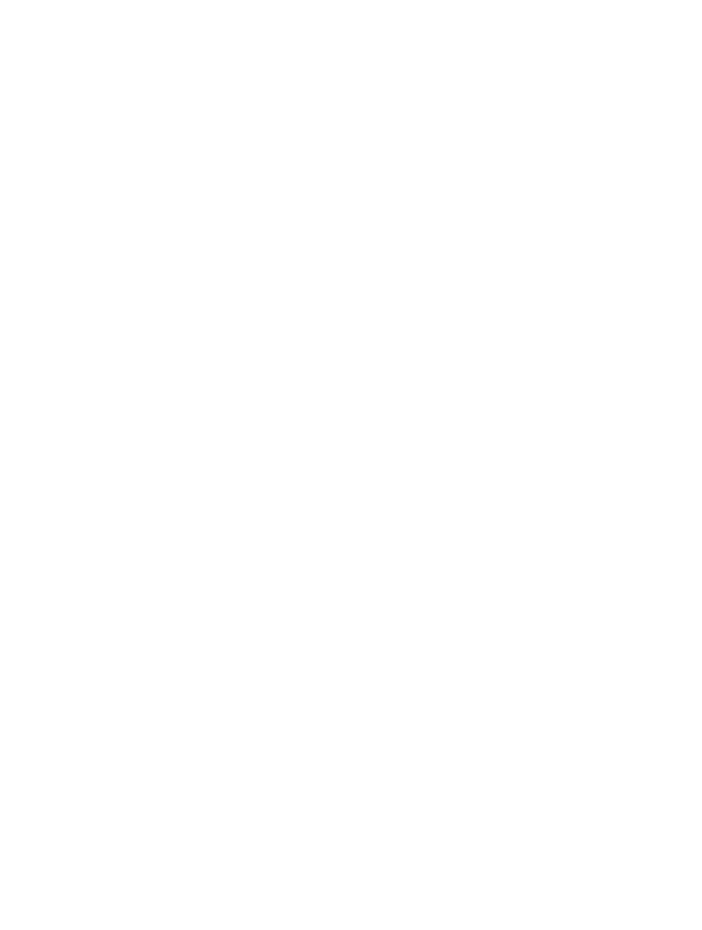
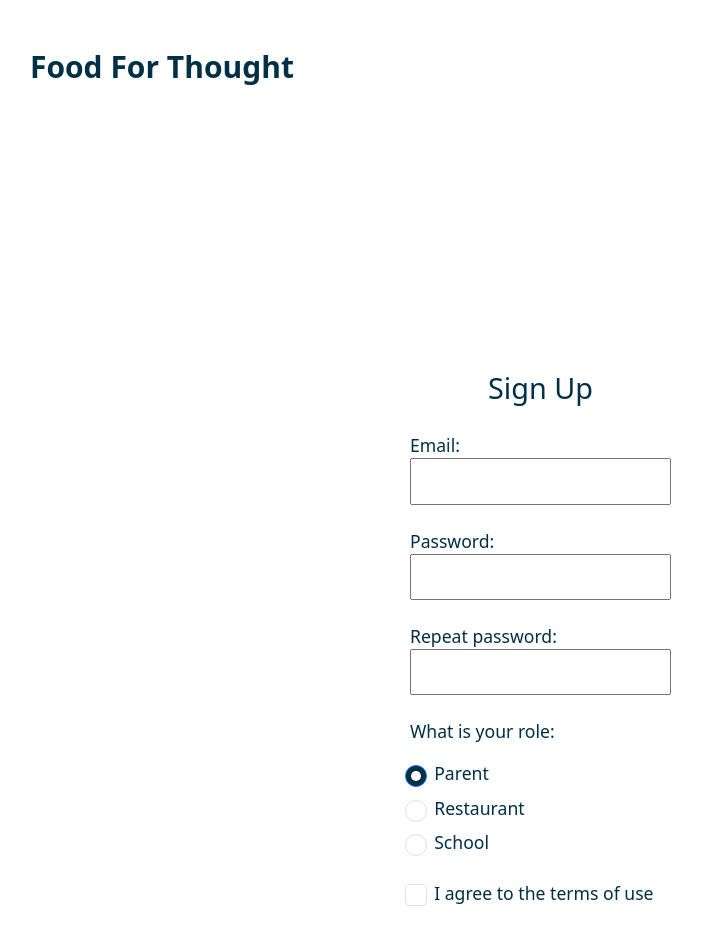
Before and after one commit to ivanLFN/thought-food-vue, a Vue app: page /account/signup in a window 1280 px wide. Before the commit this address had no page. Shown: the top 930 px of the page, without its empty margins (52-754 px from the left). Before the commit the page ends 800 px from the top, so only its background shows below. Built offline with nearby package versions, Linux system fonts and the light colour scheme.

Commit message:
adding: login and Signup pages with forms

```diff
--- /dev/null
+++ b/src/components/account_components/LogInForm.vue
@@ -0,0 +1,112 @@
+<template>
+  <div class="login-form">
+    <div class="d-flex justify-content-center my-4">
+      <div class="header-login">
+        Log In
+      </div>
+    </div>
+    <form @submit.prevent="logIn">
+      <div class="mb-4">
+        <div class="text">
+          Email:
+        </div>
+        <input
+          id="email"
+          v-model="email"
+          class="text-input w-100"
+          type="email"
+          name="email"
+        >
+      </div>
+      <div class="mb-4">
+        <div class="text">
+          Password:
+        </div>
+        <input
+          id="password"
+          v-model="password"
+          class="text-input w-100"
+          type="password"
+          name="password"
+        >
+      </div>
+      <div class="d-flex justify-content-end">
+        <button
+          class="orange-link mt-4"
+          type="submit"
+        >
+          Log In
+        </button>
+      </div>
+    </form>
+  </div>
+</template>
+
+<script>
+export default {
+  name: 'LogInForm',
+  data () {
+    return {
+      email: '',
+      password: ''
+    }
+  },
+  methods: {
+    logIn () {
+      console.log('Login...', { email: this.email, password: this.password })
+    }
+  }
+}
+</script>
+
+<style scoped>
+.text-input {
+  color: #003046;
+  font-weight: 400;
+  font-size: 1.1rem;
+  padding: 8px;
+}
+
+.orange-link {
+  font-size: 18px;
+  background-color: #EE7E00;
+  color: white;
+  text-decoration: none;
+  padding: 5px 50px;
+  border-radius: 20px;
+  border: 1px solid #EE7E00 !important;
+  line-height: 22px;
+}
+
+.form-check-input {
+  width: 22px;
+  height: 22px;
+  margin-right: 7px;
+  color: #003046 !important;
+  font-weight: 400;
+  font-size: 1.2rem;
+  padding: 8px;
+}
+
+.form-check-label {
+  color: #003046 !important;
+  font-weight: 400;
+  font-size: 1.1rem;
+}
+
+.form-check-input:checked {
+  background-color: #003046;
+  color: #fff;
+}
+
+.header-login {
+  color: #003046;
+  font-weight: 400;
+  font-size: 1.8rem;
+}
+
+.text {
+  font-size: 1.1rem;
+}
+
+</style>
--- /dev/null
+++ b/src/components/account_components/SignUpForm.vue
@@ -0,0 +1,196 @@
+<template>
+  <div class="signup-form">
+    <div class="d-flex justify-content-center my-4">
+      <div class="header-signup">
+        Sign Up
+      </div>
+    </div>
+    <form @submit.prevent="signIn">
+      <div class="mb-4">
+        <div class="text">
+          Email:
+        </div>
+        <input
+          id="email"
+          v-model="email"
+          class="text-input w-100"
+          type="email"
+          name="email"
+        >
+      </div>
+      <div class="mb-4">
+        <div class="text">
+          Password:
+        </div>
+        <input
+          id="password"
+          v-model="password"
+          class="text-input w-100"
+          type="password"
+          name="password"
+        >
+      </div>
+      <div>
+        <div class="text">
+          Repeat password:
+        </div>
+        <input
+          id="repeatPassword"
+          v-model="repeatPassword"
+          class="text-input w-100"
+          type="password"
+          name="repeatPassword"
+        >
+      </div>
+      <div>
+        <div class="text mt-4 mb-3">
+          What is your role:
+        </div>
+        <div class="form-check mb-2">
+          <input
+            id="flexRadioDefault2"
+            v-model="role"
+            class="form-check-input"
+            type="radio"
+            name="flexRadioDefault"
+            checked
+            value="parent"
+          >
+          <label
+            class="form-check-label"
+            for="flexRadioDefault2"
+          >
+            Parent
+          </label>
+        </div>
+        <div class="form-check mb-2">
+          <input
+            id="flexRadioDefault1"
+            v-model="role"
+            class="form-check-input"
+            type="radio"
+            name="flexRadioDefault"
+            value="restaurant"
+          >
+          <label
+            class="form-check-label"
+            for="flexRadioDefault1"
+          >
+            Restaurant
+          </label>
+        </div>
+        <div class="form-check">
+          <input
+            id="flexRadioDefault3"
+            v-model="role"
+            class="form-check-input"
+            type="radio"
+            name="flexRadioDefault"
+            value="school"
+          >
+          <label
+            class="form-check-label"
+            for="flexRadioDefault3"
+          >
+            School
+          </label>
+        </div>
+      </div>
+      <div>
+        <div class="form-check mt-4">
+          <input
+            id="defaultCheck1"
+            class="form-check-input"
+            type="checkbox"
+            value=""
+          >
+          <label
+            class="form-check-label"
+            for="defaultCheck1"
+          >
+            I agree to the terms of use
+          </label>
+        </div>
+      </div>
+      <div class="d-flex justify-content-end">
+        <button
+          class="orange-link mt-4"
+          type="submit"
+        >
+          Sign In
+        </button>
+      </div>
+    </form>
+  </div>
+</template>
+
+<script>
+export default {
+  name: 'SignUpForm',
+  data () {
+    return {
+      email: '',
+      password: '',
+      repeatPassword: '',
+      role: 'parent'
+    }
+  },
+  methods: {
+    signIn () {
+      console.log('Signing in...', { email: this.email, password: this.password, role: this.role })
+    }
+  }
+}
+</script>
+
+<style scoped>
+.text-input {
+  color: #003046;
+  font-weight: 400;
+  font-size: 1.1rem;
+  padding: 8px;
+}
+
+.orange-link {
+  font-size: 18px;
+  background-color: #EE7E00;
+  color: white;
+  text-decoration: none;
+  padding: 5px 50px;
+  border-radius: 20px;
+  border: 1px solid #EE7E00 !important;
+  line-height: 22px;
+}
+
+.form-check-input {
+  width: 22px;
+  height: 22px;
+  margin-right: 7px;
+  color: #003046 !important;
+  font-weight: 400;
+  font-size: 1.2rem;
+  padding: 8px;
+}
+
+.form-check-label {
+  color: #003046 !important;
+  font-weight: 400;
+  font-size: 1.1rem;
+}
+
+.form-check-input:checked {
+  background-color: #003046;
+  color: #fff;
+}
+
+.header-signup {
+  color: #003046;
+  font-weight: 400;
+  font-size: 1.8rem;
+}
+
+.text {
+  font-size: 1.1rem;
+}
+
+</style>
--- a/src/router.js
+++ b/src/router.js
@@ -4,13 +4,17 @@ import AccountPage from './views/AccountPage.vue'
 import UserVotePage from './views/UserVotePage.vue'
 import RestarantsPage from './views/RestarantsPage.vue'
 import RestarantPage from './views/RestarantPage.vue'
+import SignUpPage from './views/SignUpPage.vue'
+import LogInPage from './views/LogInPage.vue'
 
 const routes = [
   { path: '/', component: HomePage },
   { path: '/account', component: AccountPage },
   { path: '/account/user-votes', component: UserVotePage },
   { path: '/restarants/list', component: RestarantsPage },
-  { path: '/restarant/Bobs-Burgers', component: RestarantPage }
+  { path: '/restarant/Bobs-Burgers', component: RestarantPage },
+  { path: '/account/signup', component: SignUpPage },
+  { path: '/account/login', component: LogInPage }
 ]
 
 const router = createRouter({
--- /dev/null
+++ b/src/views/LogInPage.vue
@@ -0,0 +1,50 @@
+<template>
+  <div class="app-container">
+    <div class="container">
+      <div class="mt-5">
+        <a
+          class="signup-header"
+          href="#"
+        >
+          Food For Thought
+        </a>
+      </div>
+    </div>
+    <div class="container signup-el">
+      <div class="row">
+        <div class="offset-4 col-md-3 col-12">
+          <LogInForm />
+        </div>
+      </div>
+    </div>
+    <FooterComponent class="footer-component" />
+  </div>
+</template>
+
+<script>
+import LogInForm from '@/components/account_components/LogInForm.vue'
+import FooterComponent from '@/components/FooterComponent.vue'
+export default {
+  name: 'LogInPage',
+  components: {
+    LogInForm,
+    FooterComponent
+  }
+}
+</script>
+
+<style scoped>
+.signup-header {
+  font-size: 30px !important;
+  font-weight: 700;
+  color: #003046 !important;
+  line-height: 38px;
+  text-decoration: none;
+}
+
+.signup-el {
+  margin-top: 20%;
+}
+</style>
+
+<style src="../../public/styles.css"></style>
--- /dev/null
+++ b/src/views/SignUpPage.vue
@@ -0,0 +1,50 @@
+<template>
+  <div class="app-container">
+    <div class="container">
+      <div class="mt-5">
+        <a
+          class="signup-header"
+          href="#"
+        >
+          Food For Thought
+        </a>
+      </div>
+    </div>
+    <div class="container signup-el">
+      <div class="row">
+        <div class="offset-4 col-md-3 col-12">
+          <SignUpForm />
+        </div>
+      </div>
+    </div>
+    <FooterComponent class="footer-component" />
+  </div>
+</template>
+
+<script>
+import SignUpForm from '@/components/account_components/SignUpForm.vue'
+import FooterComponent from '@/components/FooterComponent.vue'
+export default {
+  name: 'SignUpPage',
+  components: {
+    SignUpForm,
+    FooterComponent
+  }
+}
+</script>
+
+<style scoped>
+.signup-header {
+  font-size: 30px !important;
+  font-weight: 700;
+  color: #003046 !important;
+  line-height: 38px;
+  text-decoration: none;
+}
+
+.signup-el {
+  margin-top: 20%;
+}
+</style>
+
+<style src="../../public/styles.css"></style>
```
Also changed, not shown: 1 other file (tests, documents, lock files or other folders).
